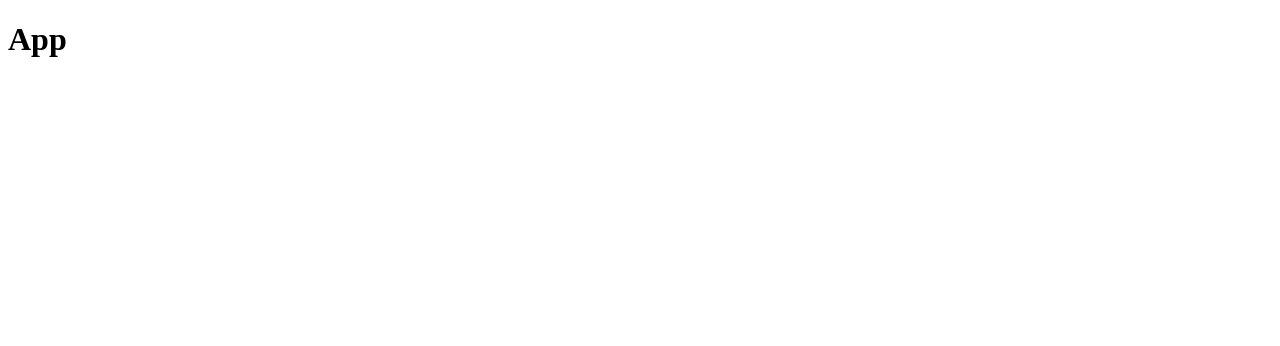
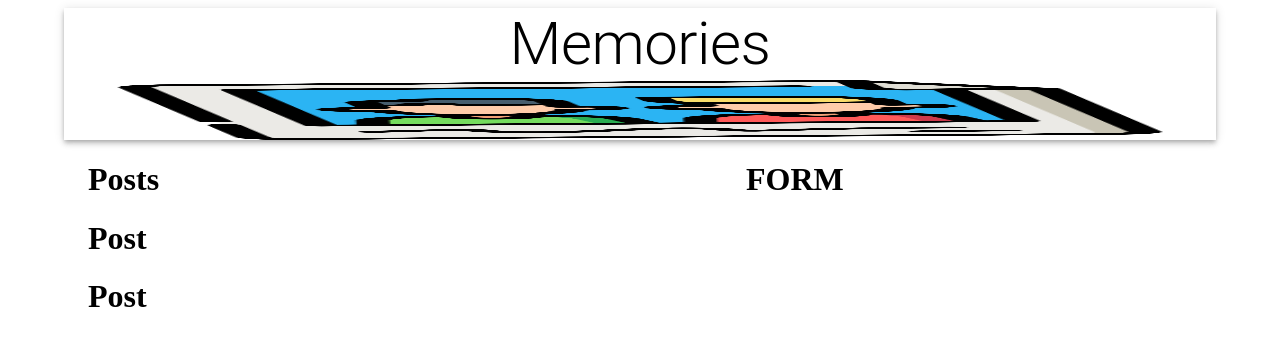
Before and after one commit to Leotrimbehrami/memories, a React (Create React App) app in the folder frontend/: page / in a window 1280 px wide. Shown: the top 346 px of the page. Built offline with nearby package versions, Linux system fonts and the light colour scheme.

Commit message:
mit post und form componente im frontend gestartet

```diff
--- a/frontend/package.json
+++ b/frontend/package.json
@@ -3,6 +3,9 @@
   "version": "0.1.0",
   "private": true,
   "dependencies": {
+    "@emotion/react": "^11.11.3",
+    "@emotion/styled": "^11.11.0",
+    "@mui/material": "^5.15.2",
     "@testing-library/jest-dom": "^5.17.0",
     "@testing-library/react": "^13.4.0",
     "@testing-library/user-event": "^13.5.0",
--- a/frontend/src/App.js
+++ b/frontend/src/App.js
@@ -1,10 +1,30 @@
 import React from "react";
+import { Container, AppBar, Typography, Grow, Grid} from '@mui/material'
+
+import Posts from "./components/Posts/Posts";
+import Form from "./components/Form/Form";
+import memories from './components/images/memories.png'
 
 const App = () => {
   return (
-    <div>
-      <h1>App</h1>
-    </div>
+    <Container maxWidth="lg">
+      <AppBar position="static" color="inherit">
+        <Typography variant="h2" align="center">Memories</Typography>
+        <img  src={memories} alt="memories" height="60" />
+      </AppBar>
+      <Grow in>
+        <Container>
+          <Grid container justify="space-between" alignItems="stretch" spacing={3}>
+          <Grid item xs={12} sm={7}>
+              <Posts />
+            </Grid>
+            <Grid item xs={12} sm={4}>
+              <Form />
+            </Grid>
+          </Grid>
+        </Container>
+      </Grow>
+    </Container>
   )
 }
 
--- /dev/null
+++ b/frontend/src/components/Form/Form.js
@@ -0,0 +1,9 @@
+import React from "react";
+
+const Form = () => {
+  return (
+    <h1>FORM</h1>
+  );
+};
+
+export default Form;
--- /dev/null
+++ b/frontend/src/components/Posts/Post/Post.js
@@ -0,0 +1,9 @@
+import React from "react";
+
+const Post = () => {
+  return (
+    <h1>Post</h1>
+  );
+};
+
+export default Post;
--- /dev/null
+++ b/frontend/src/components/Posts/Posts.js
@@ -0,0 +1,14 @@
+import React from "react";
+import Post from "./Post/Post";
+
+const Posts = () => {
+  return (
+    <>
+      <h1>Posts</h1>
+      <Post />
+      <Post />
+    </>
+  );
+};
+
+export default Posts;
```
Also changed, not shown: frontend/src/components/Form/styles.js (added), frontend/src/components/Posts/Post/styles.js (added), frontend/src/components/Posts/styles.js (added), frontend/src/components/images/memories.png (added), 1 other file (tests, documents, lock files or other folders).
